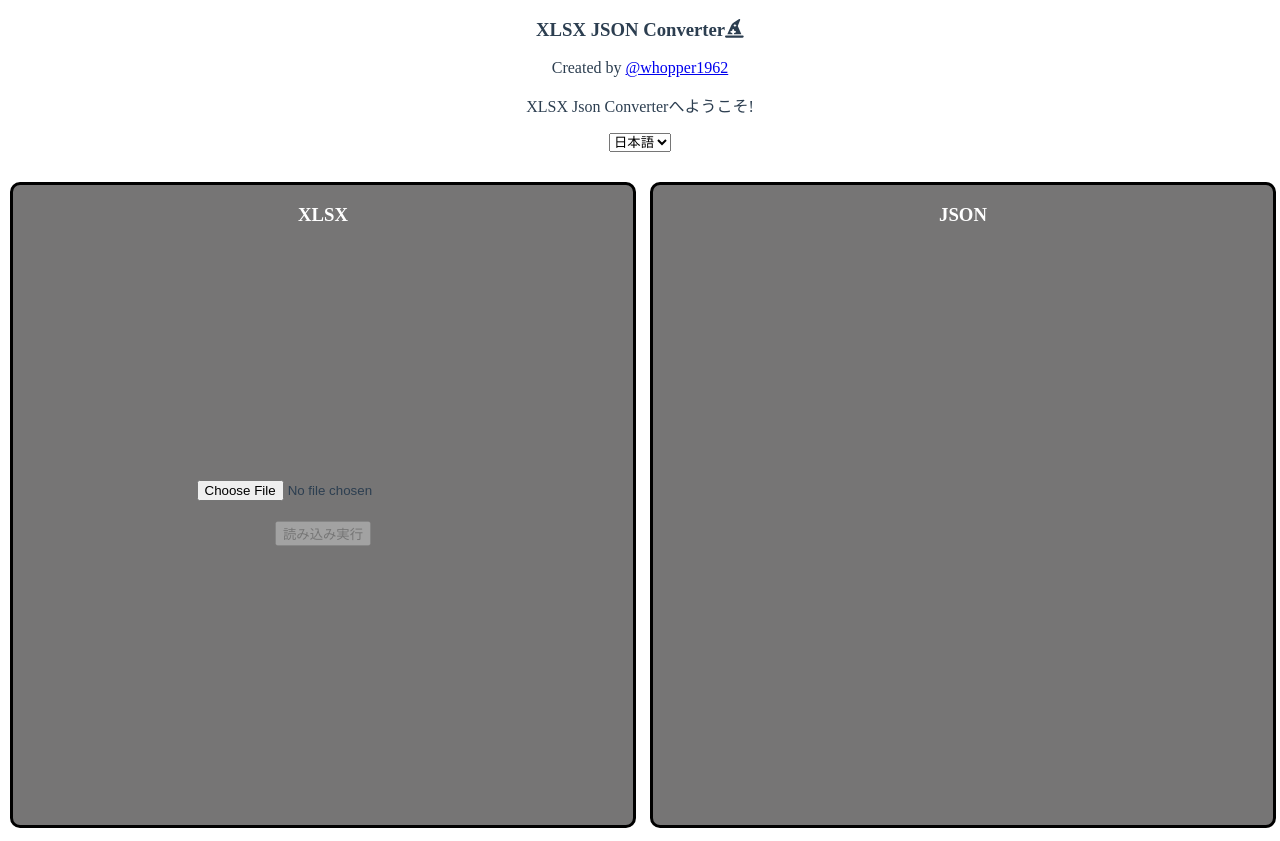
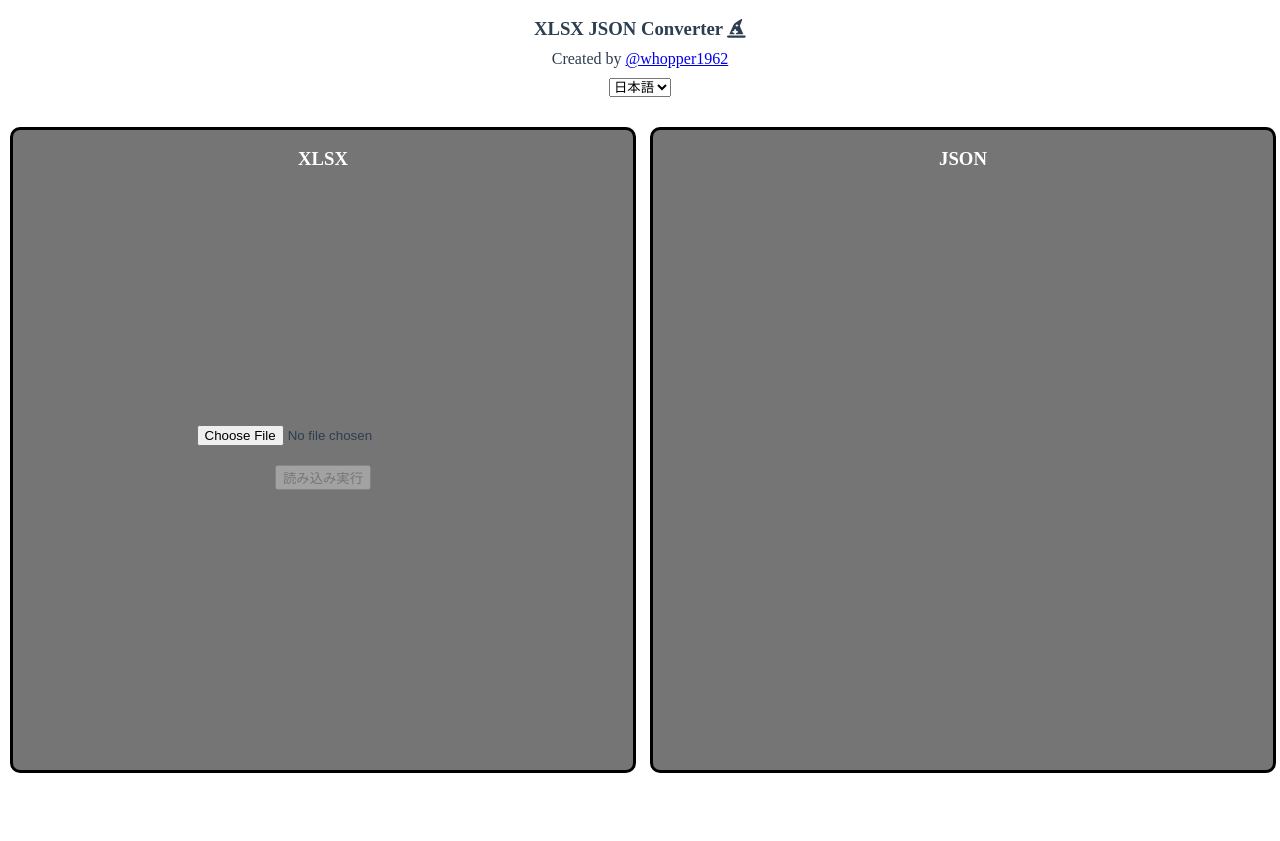
Before and after one commit to whopper1962/json-wizard-demo, a Vue app: page / in a window 1280 px wide. After the commit the page ends 800 px from the top, so only its background shows below. Built offline with nearby package versions, Linux system fonts and the light colour scheme.

Commit message:
fix app text line-height

```diff
--- a/src/App.vue
+++ b/src/App.vue
@@ -11,6 +11,7 @@
   -moz-osx-font-smoothing: grayscale;
   text-align: center;
   color: #2c3e50;
+  line-height: 120%;
 }
 body {
   padding: 0;
@@ -24,6 +25,13 @@ nav {
 nav a {
   /* font-weight: bold; */
   color: #2c3e50;
+}
+
+.line-height-none {
+  line-height: 0px;
+}
+p {
+  line-height: 5px;
 }
 
 nav a.router-link-exact-active {
--- a/src/views/HomeView.vue
+++ b/src/views/HomeView.vue
@@ -1,7 +1,10 @@
 <template>
   <div class="home">
     <div class="converter-title">
-      <h3>XLSX JSON Converter<font-awesome-icon icon="fa-solid fa-hat-wizard" /></h3>
+      <h3 class="line-height-none">
+        XLSX JSON Converter
+        <font-awesome-icon icon="fa-solid fa-hat-wizard" />
+      </h3>
       <p>Created by
         <a
           href="https://github.com/whopper1962"
@@ -9,7 +12,6 @@
           rel="noopener noreferrer"
         >@whopper1962</a>
       </p>
-      <p>{{ $t("message.welcome") }}</p>
       <div class="lang-select-box">
         <select
           v-model="selectedLang"
```
